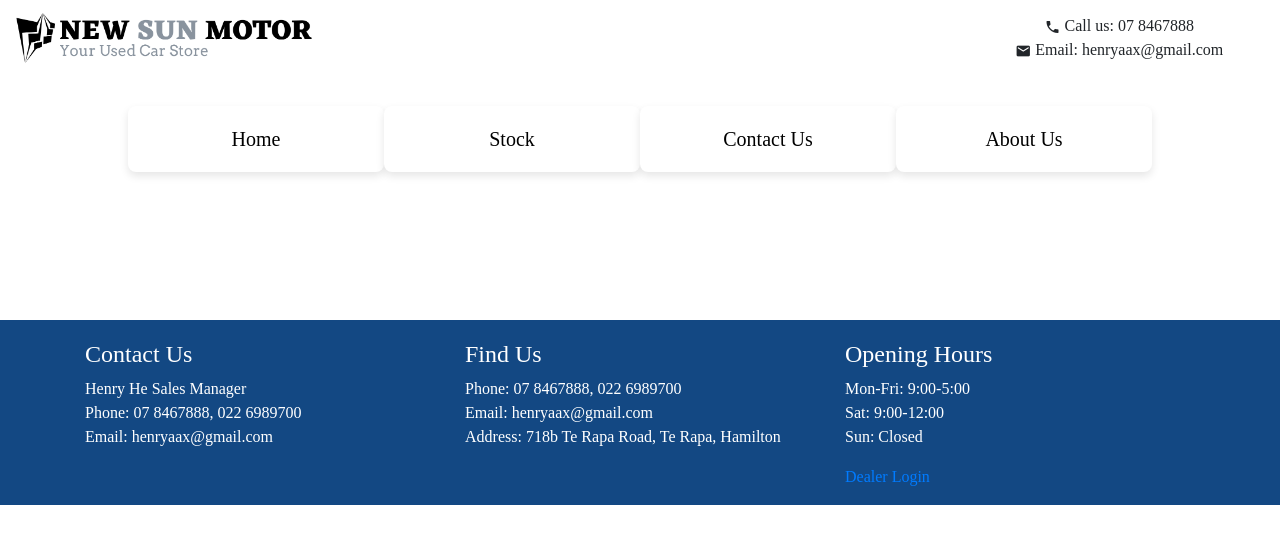
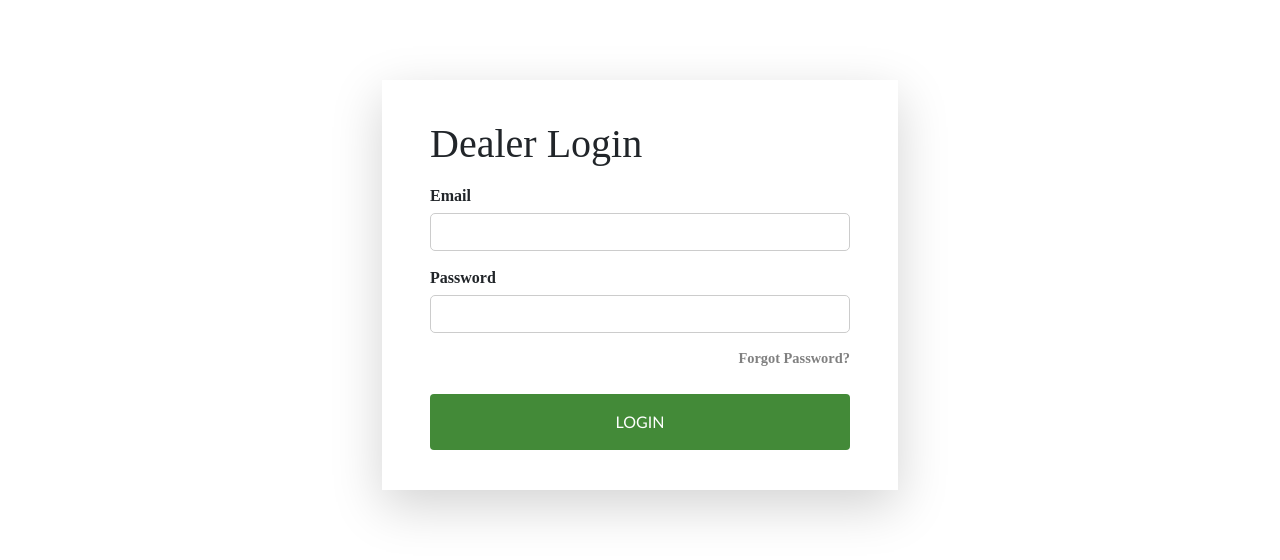
Before and after one commit to SherlynDuan1990/newSunMotor, a React (Create React App) app in the folder frontend/: page /login in a window 1280 px wide. Shown: the top 560 px of the page. Built offline with nearby package versions, Linux system fonts and the light colour scheme; a web font is replaced by a local one; what react-alert-template-basic would draw is missing.

Commit message:
login frontend done

```diff
--- a/frontend/src/App.css
+++ b/frontend/src/App.css
@@ -55,6 +55,7 @@
   padding: 0.4rem 1.8rem;
   font-family: calibri;
   color:white;
+  border-style: none;
 }
 
 #search-btn{
--- a/frontend/src/App.js
+++ b/frontend/src/App.js
@@ -7,34 +7,44 @@
 import Stock from './components/Stock';
 import CarDetails from "./components/car/CarDetails"
 import Search from "./components/Search"
-import Testdrive from "./components/car/Testdrive" //component name needs to start with upper case letter
+import Testdrive from "./components/car/Testdrive"
 import ContactUs from "./components/ContactUs"
 import AboutUs from "./components/AboutUs"
-
+import Login from "./components/user/Login"
 
 function App() {
   return (
     <Router>
       <div className="App">
-        <Header />
-        <Navigation/>
-        <div className="container container-fluid">
-          <Routes>
-          <Route path="/stock" element={<Stock/>}  />
-          <Route path="/car/:id/testdrive" element={<Testdrive/>} exact  />
-          <Route path="/car/:id" element={<CarDetails/>} exact  />
-          <Route path="/" element={<Search/>} exact  />
-          <Route path="/search" element={<Stock/>}   />
-          <Route path="/contact" element={<ContactUs/>}  exact />
-          <Route path="/about" element={<AboutUs/>}  exact />
+        <Routes>
+          {/* Routes without header, footer, and navigation */}
+          <Route path="/login" element={<Login />} exact />
 
-          </Routes>
-        </div>
-        <Footer />
+          {/* Routes with header, footer, and navigation */}
+          <Route path="/*" element={<WithHeaderFooterNav />} />
+        </Routes>
       </div>
     </Router>
-
   );
 }
 
+const WithHeaderFooterNav = () => (
+  <React.Fragment>
+    <Header />
+    <Navigation />
+    <div className="container container-fluid">
+      <Routes>
+        <Route path="/stock" element={<Stock />} />
+        <Route path="/car/:id/testdrive" element={<Testdrive />} exact />
+        <Route path="/car/:id" element={<CarDetails />} exact />
+        <Route path="/" element={<Search />} exact />
+        <Route path="/search" element={<Stock />} />
+        <Route path="/contact" element={<ContactUs />} exact />
+        <Route path="/about" element={<AboutUs />} exact />
+      </Routes>
+    </div>
+    <Footer />
+  </React.Fragment>
+);
+
 export default App;
--- /dev/null
+++ b/frontend/src/actions/userActions.js
@@ -0,0 +1,39 @@
+// authActions.js
+import axios from 'axios';
+import {
+  LOGIN_REQUEST,
+  LOGIN_SUCCESS,
+  LOGIN_FAIL,
+  CLEAR_ERRORS,
+} from '../constants/userConstants';
+
+// Login action
+export const login = (email, password) => async (dispatch) => {
+  try {
+    dispatch({ type: LOGIN_REQUEST });
+
+    const config = {
+      headers: {
+        'Content-Type': 'application/json',
+      },
+    };
+
+    const { data } = await axios.post('/api/v1/login', { email, password }, config);
+
+    console.log(data)
+    dispatch({
+      type: LOGIN_SUCCESS,
+      payload: data.user,
+    });
+  } catch (error) {
+    dispatch({
+      type: LOGIN_FAIL,
+      payload: error.response.data.errMessage,
+    });
+  }
+};
+
+// Clear errors action
+export const clearErrors = () => async(dispatch) => {
+  dispatch({ type: CLEAR_ERRORS });
+};
--- /dev/null
+++ b/frontend/src/components/user/Login.js
@@ -0,0 +1,99 @@
+import React, { Fragment, useEffect, useState } from 'react';
+import {Link } from "react-router-dom"
+
+import Metadata from '../layout/Metadata';
+import Loader from '../layout/Loader';
+
+import { useDispatch, useSelector } from 'react-redux';
+import { login, clearErrors } from '../../actions/userActions';
+import { useAlert } from 'react-alert';
+import { useNavigate } from 'react-router-dom'; // Import useNavigate hook
+
+
+const Login = () => {
+
+    const [email, setEmail] = useState('');
+    const [password, setPassword] = useState('');
+
+    const navigate = useNavigate();
+    const alert = useAlert();
+    const dispatch = useDispatch();
+
+    const { isAuthenticated, loading, error } = useSelector((state) => state.auth);
+
+    useEffect(() => {
+
+        if(isAuthenticated){
+            navigate("/")
+        }
+
+        if (error) {
+          alert.error(error);
+          dispatch(clearErrors());
+        }
+      }, [dispatch, alert, isAuthenticated, error]);
+
+    const submitHandler =(e)=> {
+        e.preventDefault();
+        dispatch(login(email,password))
+    }
+
+
+    return (
+    <Fragment>
+
+          {loading ? (
+            <Loader />
+          ) :  (
+            <Fragment>
+              <Metadata title= "login" />
+                <div className="row wrapper">
+                    <div className="col-10 col-lg-5">
+                    <form className="shadow-lg" onSubmit={submitHandler}>
+                        <h1 className="mb-3">Dealer Login</h1>
+                        <div className="form-group">
+                        <label htmlFor="email_field">Email</label>
+                        <input
+                            type="email"
+                            id="email_field"
+                            className="form-control"
+                            value={email}
+                            onChange={(e) => setEmail(e.target.value)}
+                        />
+                        </div>
+
+                        <div className="form-group">
+                        <label htmlFor="password_field">Password</label>
+                        <input
+                            type="password"
+                            id="password_field"
+                            className="form-control"
+                            value={password}
+                            onChange={(e) => setPassword(e.target.value)}
+                        />
+                        </div>
+
+                        <Link to="/passwod/forgot" className="float-right mb-4">Forgot Password?</Link>
+
+                        <button
+                        id="login_btn"
+                        type="submit"
+                        className="btn btn-block py-3"
+                        >
+                        LOGIN
+                        </button>
+
+
+                    </form>
+                    </div>
+                </div>
+
+
+    </Fragment>
+          )}
+        </Fragment>
+      );
+    };
+
+
+export default Login
--- /dev/null
+++ b/frontend/src/constants/userConstants.js
@@ -0,0 +1,4 @@
+export const LOGIN_REQUEST = 'LOGIN_REQUEST';
+export const LOGIN_SUCCESS = 'LOGIN_SUCCESS';
+export const LOGIN_FAIL = 'LOGIN_FAIL';
+export const CLEAR_ERRORS = 'CLEAR_ERRORS';
--- /dev/null
+++ b/frontend/src/reducers/userReducers.js
@@ -0,0 +1,40 @@
+// authReducers.js
+import {
+    LOGIN_REQUEST,
+    LOGIN_SUCCESS,
+    LOGIN_FAIL,
+    CLEAR_ERRORS,
+  } from '../constants/userConstants';
+
+
+  export const authReducer = (state = {user:{}}, action) => {
+    switch (action.type) {
+      case LOGIN_REQUEST:
+        return {
+          loading: true,
+          isAuthenticated: false
+        };
+      case LOGIN_SUCCESS:
+        return {
+          ...state,
+          user: action.payload,
+          loading: false,
+          isAuthenticated: true
+        };
+      case LOGIN_FAIL:
+        return {
+          ...state,
+          loading: false,
+          isAuthenticated: false,
+          error: action.payload,
+          user:null,
+        };
+      case CLEAR_ERRORS:
+        return {
+          ...state,
+          error: null,
+        };
+      default:
+        return state;
+    }
+  };
--- a/frontend/src/store.js
+++ b/frontend/src/store.js
@@ -6,13 +6,15 @@
 import { carReducers, carDetailsReducers, testDriveReducer} from "./reducers/carReducers"
 import {contactUsReducers} from "./reducers/contactUsReducers"
 import {aboutUsReducer} from "./reducers/aboutUsReducers"
+import {authReducer} from "./reducers/userReducers"
 
 const reducer=combineReducers({
     cars: carReducers,
     carDetails: carDetailsReducers,
     testDrive: testDriveReducer,
     contactUs: contactUsReducers,
-    philosophy: aboutUsReducer
+    philosophy: aboutUsReducer,
+    auth: authReducer
 
 })
 let initialState ={}
```
